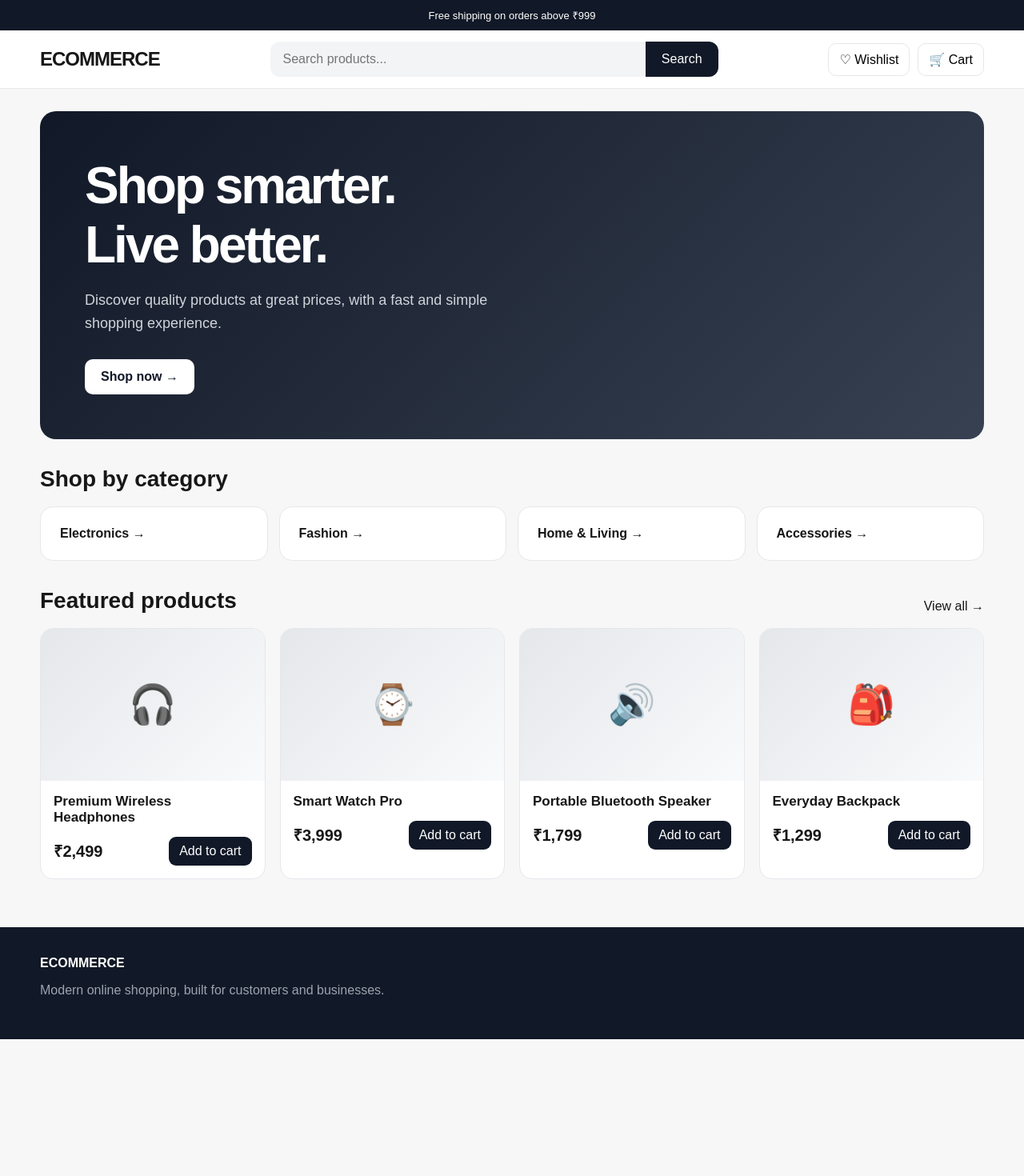
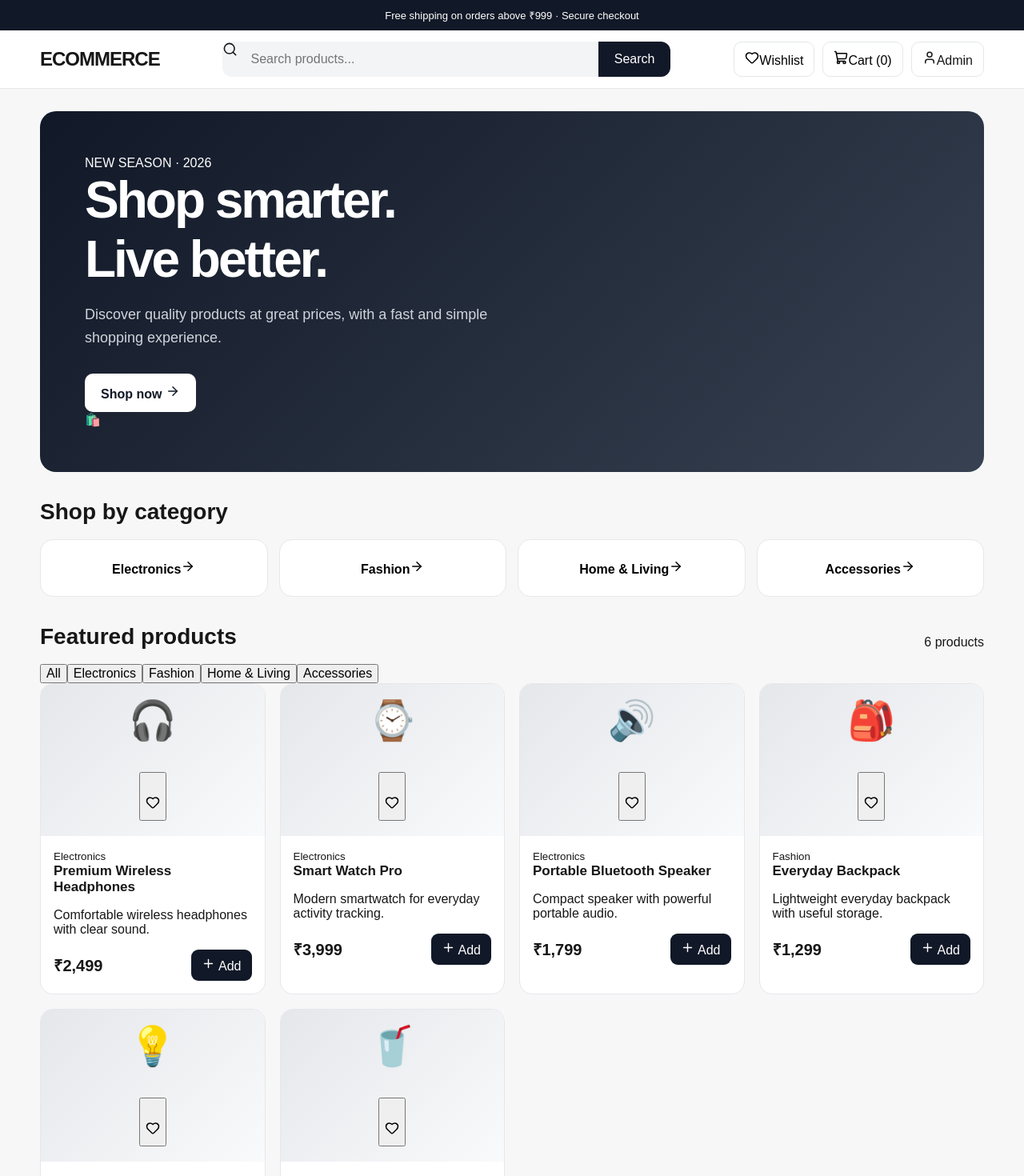
Before and after one commit to matrixirshu2/ECOMMERCE, a Next.js app: page / in a window 1280 px wide. Shown: the top 1470 px of the page at 80% size. Before the commit the page ends 1299 px from the top, so only its background shows below. Built offline with nearby package versions, Linux system fonts and the light colour scheme.

Commit message:
Build functional storefront with cart and search

```diff
--- a/app/page.tsx
+++ b/app/page.tsx
@@ -1,55 +1,23 @@
-const products = [
-  { name: 'Premium Wireless Headphones', price: '₹2,499', icon: '🎧' },
-  { name: 'Smart Watch Pro', price: '₹3,999', icon: '⌚' },
-  { name: 'Portable Bluetooth Speaker', price: '₹1,799', icon: '🔊' },
-  { name: 'Everyday Backpack', price: '₹1,299', icon: '🎒' },
-];
+'use client';
+import { useMemo, useState } from 'react';
+import { Search, ShoppingCart, Heart, User, X, Plus, Minus, ArrowRight } from 'lucide-react';
+import { defaultProducts, money, Product } from './store';
 
 export default function Home() {
-  return (
-    <>
-      <div className="topbar">Free shipping on orders above ₹999</div>
-      <header className="nav">
-        <div className="container nav-inner">
-          <div className="logo">ECOMMERCE</div>
-          <div className="search">
-            <input placeholder="Search products..." aria-label="Search products" />
-            <button>Search</button>
-          </div>
-          <div className="actions">
-            <button className="action">♡ <span>Wishlist</span></button>
-            <button className="action">🛒 <span>Cart</span></button>
-          </div>
-        </div>
-      </header>
-
-      <main className="container">
-        <section className="hero">
-          <h1>Shop smarter.<br />Live better.</h1>
-          <p>Discover quality products at great prices, with a fast and simple shopping experience.</p>
-          <a className="btn" href="#products">Shop now →</a>
-        </section>
-
-        <div className="section-title"><h2>Shop by category</h2></div>
-        <section className="categories">
-          {['Electronics', 'Fashion', 'Home & Living', 'Accessories'].map((item) => <div className="category" key={item}>{item} →</div>)}
-        </section>
-
-        <div className="section-title" id="products"><h2>Featured products</h2><a href="#">View all →</a></div>
-        <section className="products">
-          {products.map((product) => (
-            <article className="card" key={product.name}>
-              <div className="product-image">{product.icon}</div>
-              <div className="card-body">
-                <h3>{product.name}</h3>
-                <div className="card-footer"><span className="price">{product.price}</span><button className="add">Add to cart</button></div>
-              </div>
-            </article>
-          ))}
-        </section>
-      </main>
-
-      <footer className="footer"><div className="container"><strong>ECOMMERCE</strong><p>Modern online shopping, built for customers and businesses.</p></div></footer>
-    </>
-  );
+  const [query,setQuery]=useState(''); const [category,setCategory]=useState('All'); const [cart,setCart]=useState<Record<string,number>>({}); const [cartOpen,setCartOpen]=useState(false);
+  const categories=['All',...Array.from(new Set(defaultProducts.map(p=>p.category)))];
+  const visible=useMemo(()=>defaultProducts.filter(p=>(category==='All'||p.category===category)&&`${p.name} ${p.category}`.toLowerCase().includes(query.toLowerCase())),[category,query]);
+  const cartItems=defaultProducts.filter(p=>cart[p.id]); const count=Object.values(cart).reduce((a,b)=>a+b,0); const total=cartItems.reduce((s,p)=>s+p.price*cart[p.id],0);
+  const add=(id:string)=>setCart(c=>({...c,[id]:(c[id]||0)+1})); const remove=(id:string)=>setCart(c=>{const n={...c};n[id]=(n[id]||0)-1;if(n[id]<=0)delete n[id];return n});
+  return <>
+    <div className="topbar">Free shipping on orders above ₹999 · Secure checkout</div>
+    <header className="nav"><div className="container nav-inner"><a className="logo" href="/">ECOMMERCE</a><div className="search"><Search size={19}/><input value={query} onChange={e=>setQuery(e.target.value)} placeholder="Search products..."/><button onClick={()=>document.getElementById('products')?.scrollIntoView({behavior:'smooth'})}>Search</button></div><div className="actions"><button className="action"><Heart size={18}/><span>Wishlist</span></button><button className="action" onClick={()=>setCartOpen(true)}><ShoppingCart size={18}/><span>Cart ({count})</span></button><a className="action" href="/admin"><User size={18}/><span>Admin</span></a></div></div></header>
+    <main className="container"><section className="hero"><div><div className="eyebrow">NEW SEASON · 2026</div><h1>Shop smarter.<br/>Live better.</h1><p>Discover quality products at great prices, with a fast and simple shopping experience.</p><a className="btn" href="#products">Shop now <ArrowRight size={18}/></a></div><div className="hero-art">🛍️</div></section>
+      <div className="section-title"><h2>Shop by category</h2></div><div className="categories">{categories.slice(1).map(c=><button key={c} className={`category ${category===c?'active':''}`} onClick={()=>setCategory(c)}>{c}<ArrowRight size={18}/></button>)}</div>
+      <div className="section-title" id="products"><h2>Featured products</h2><span>{visible.length} products</span></div><div className="filters">{categories.map(c=><button key={c} className={category===c?'selected':''} onClick={()=>setCategory(c)}>{c}</button>)}</div>
+      <section className="products">{visible.map(p=><article className="card" key={p.id}><div className="product-image">{p.emoji}<button className="heart"><Heart size={18}/></button></div><div className="card-body"><small>{p.category}</small><h3>{p.name}</h3><p>{p.description}</p><div className="card-footer"><span className="price">{money(p.price)}</span><button className="add" onClick={()=>{add(p.id);setCartOpen(true)}}><Plus size={17}/> Add</button></div></div></article>)}</section>
+      {visible.length===0&&<div className="empty">No products found. Try another search.</div>}<section className="trust"><div><strong>🚚 Fast delivery</strong><span>Reliable shipping</span></div><div><strong>🔒 Secure checkout</strong><span>Your data is protected</span></div><div><strong>↩️ Easy returns</strong><span>Simple return process</span></div><div><strong>💬 Support</strong><span>We're here to help</span></div></section></main>
+    <footer className="footer"><div className="container footer-grid"><div><strong>ECOMMERCE</strong><p>Modern online shopping, built for customers and businesses.</p></div><div><strong>Store</strong><p>Products<br/>Categories<br/>Offers</p></div><div><strong>Help</strong><p>Contact us<br/>Shipping<br/>Returns</p></div><div><strong>Account</strong><p>Login<br/>Orders<br/>Wishlist</p></div></div></footer>
+    {cartOpen&&<div className="overlay" onClick={()=>setCartOpen(false)}><aside className="cart-panel" onClick={e=>e.stopPropagation()}><div className="cart-head"><h2>Your cart</h2><button onClick={()=>setCartOpen(false)}><X/></button></div>{cartItems.length===0?<div className="cart-empty">Your cart is empty.</div>:<>{cartItems.map(p=><div className="cart-item" key={p.id}><span className="cart-icon">{p.emoji}</span><div><strong>{p.name}</strong><small>{money(p.price)}</small><div className="qty"><button onClick={()=>remove(p.id)}><Minus size={14}/></button><span>{cart[p.id]}</span><button onClick={()=>add(p.id)}><Plus size={14}/></button></div></div></div>)}<div className="cart-total"><span>Total</span><strong>{money(total)}</strong></div><button className="checkout" onClick={()=>alert('Checkout is ready for payment-gateway integration.')}>Proceed to checkout</button></>}</aside></div>}
+  </>;
 }
```
